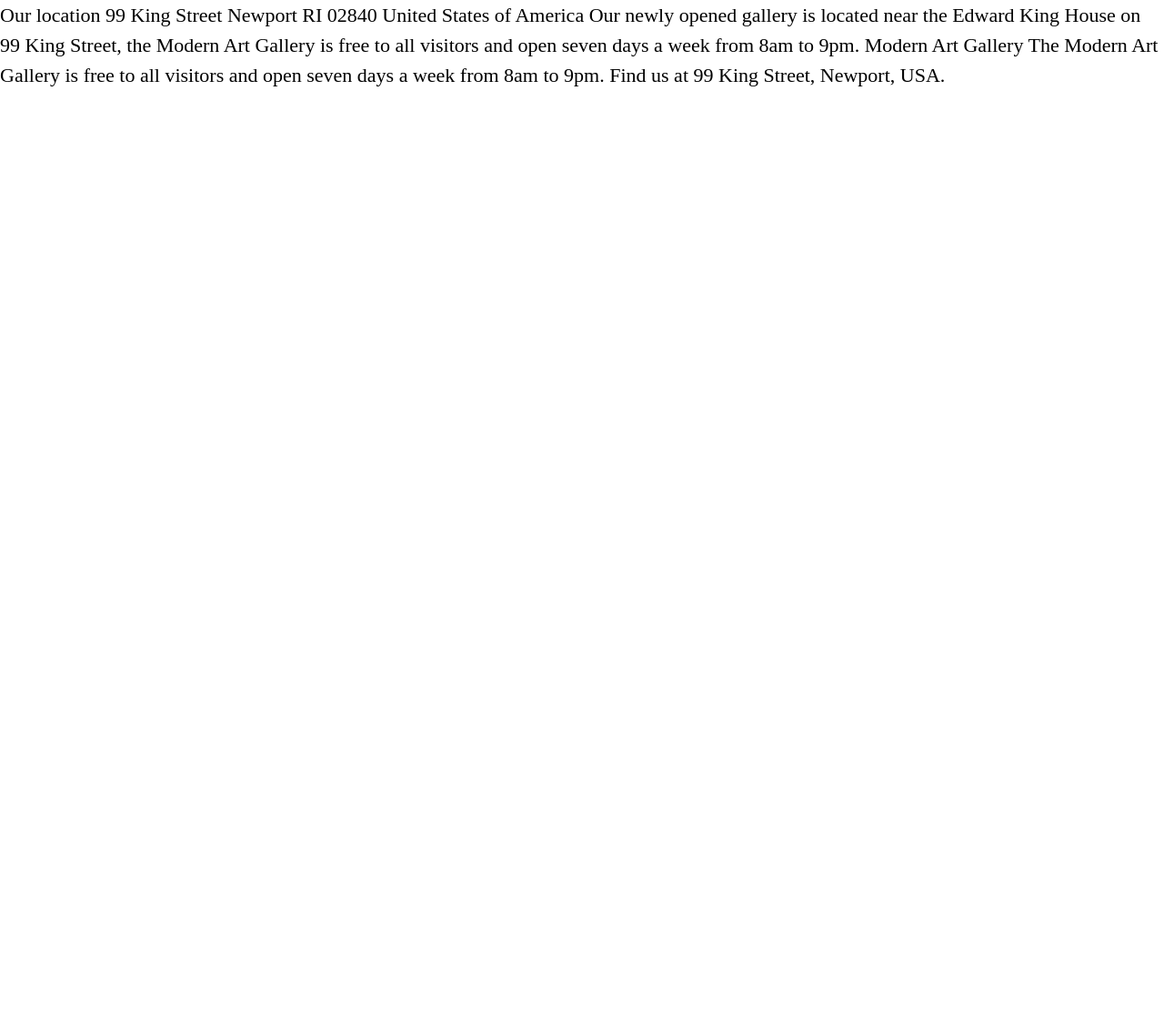
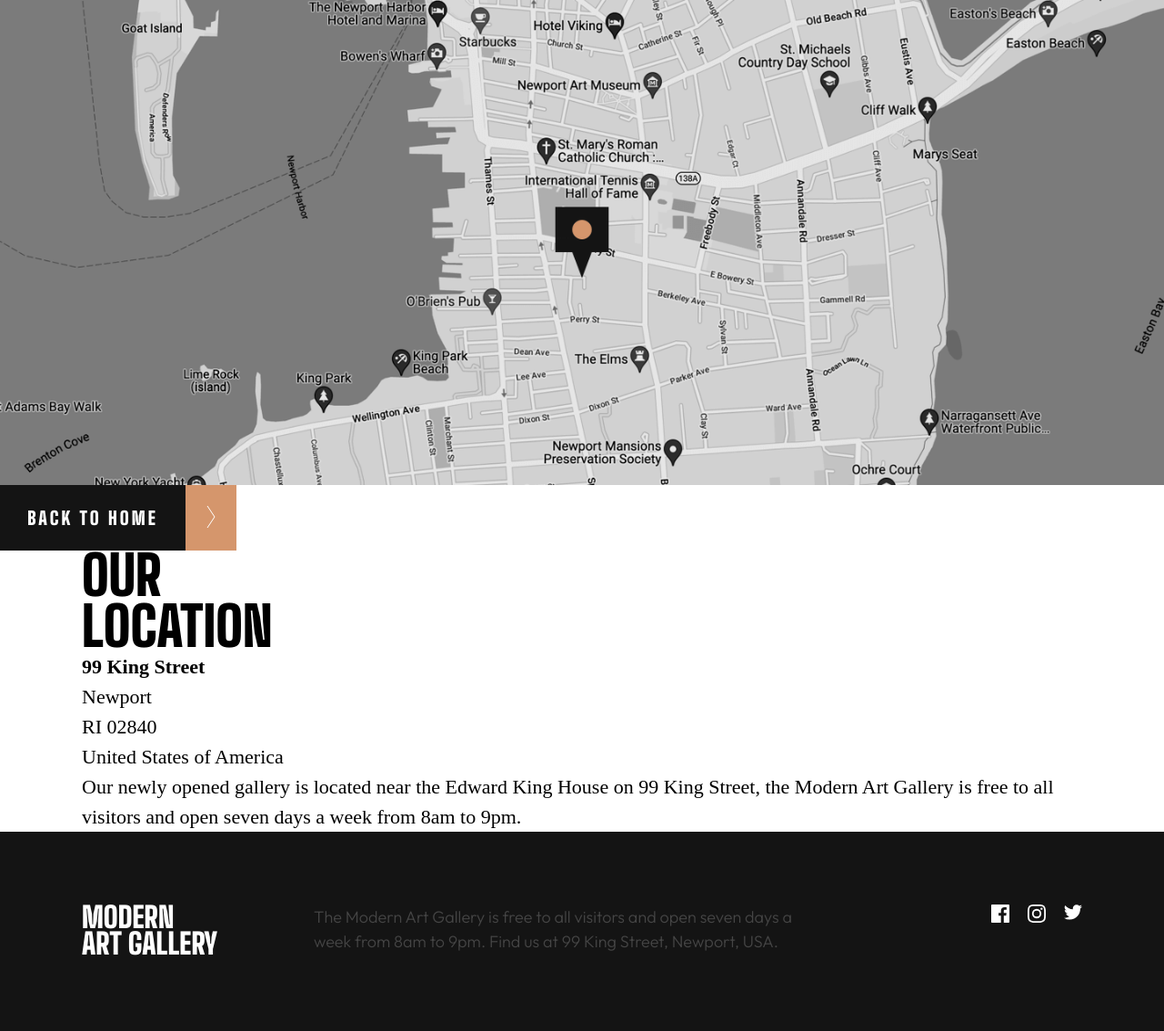
Before and after one commit to Kaji1127/Art-Gallery-Website, a website: page starter-code/location.html in a window 1280 px wide. Shown: the whole page at 91% size. Before the commit the page ends 800 px from the top, so only its background shows below. Drawn offline with Linux system fonts and the light colour scheme.

Commit message:
edit html file

```diff
--- a/starter-code/location.html
+++ b/starter-code/location.html
@@ -14,24 +14,70 @@
   <title>Frontend Mentor | Art gallery website</title>
 </head>
 <body>
+  <main>
+    <section class="map">
+      <picture>
+        <source media="(min-width: 64em)" srcset="./assets/desktop/image-map.png, ./assets/desktop/image-map@2x.png 2x">
+        <source media="(min-width: 48em)" srcset="./assets/tablet/image-map.png, ./assets/tablet/image-map@2x.png 2x">
+        <img class="map__image" src="./assets/mobile/image-map.png" srcset="./assets/mobile/image-map@2x.png 2x" alt="Map">
+      </picture>
+      <div class="button-wrapper">
+        <div class="button-container">
+            <a href="./index.html" class="button button-inverse">back to home</a>
+          </div>
+        </div>
+    </section>
 
+    <section class="location">
+      <div class="container">
+        <div class="location__content">
+          <h2 class="heading-secondary heading-secondary--white">
+            <span>Our</span>
+            <span>location</span>
+          </h2>
 
+          <div class="location__text">
+            <h4 class="heading-fourth">99 King Street</h4>
+            <div class="location__address">
+              <p>Newport</p>
+              <p>RI 02840</p>
+              <p>United States of America</p>
+            </div>
+            <p class="location__description">
+              Our newly opened gallery is located near the Edward King House on 99 King
+              Street, the Modern Art Gallery is free to all visitors and open seven days
+              a week from 8am to 9pm.
+            </p>
+          </div>
+        </div>
+      </div>
+    </section>
+  </main>
 
-  Our location
+  <footer class="footer footer--gold">
+    <div class="footer__container container">
+      <h3 class="heading-tertiary footer__heading heading-tertiary--black">
+        <span>modern</span>
+        <span>art gallery</span>
+      </h3>
+      <p class="description description--black footer__description">
+        The Modern Art Gallery is free to all visitors and open seven days a week from 8am to 9pm. Find us at 99 King Street, Newport, USA.
+      </p>
+      <div class="sns sns--black">
+        <svg class="sns__icon" xmlns="http://www.w3.org/2000/svg" width="20" height="20" id="facebook">
+          <path d="M18.896 0H1.104C.494 0 0 .494 0 1.104v17.793C0 19.506.494 20 1.104 20h9.58v-7.745H8.076V9.237h2.606V7.01c0-2.583 1.578-3.99 3.883-3.99 1.104 0 2.052.082 2.329.119v2.7h-1.598c-1.254 0-1.496.597-1.496 1.47v1.928h2.989l-.39 3.018h-2.6V20h5.098c.608 0 1.102-.494 1.102-1.104V1.104C20 .494 19.506 0 18.896 0Z"/>
+        </svg>
 
-  99 King Street
-  Newport
-  RI 02840
-  United States of America
+        <svg class="sns__icon" width="20" height="20" id="instagram" xmlns="http://www.w3.org/2000/svg">
+          <path d="M10 1.802c2.67 0 2.987.01 4.042.059 2.71.123 3.975 1.409 4.099 4.099.048 1.054.057 1.37.057 4.04 0 2.672-.01 2.988-.057 4.042-.124 2.687-1.387 3.975-4.1 4.099-1.054.048-1.37.058-4.041.058-2.67 0-2.987-.01-4.04-.058-2.718-.124-3.977-1.416-4.1-4.1-.048-1.054-.058-1.37-.058-4.041 0-2.67.01-2.986.058-4.04.124-2.69 1.387-3.977 4.1-4.1 1.054-.048 1.37-.058 4.04-.058ZM10 0C7.284 0 6.944.012 5.877.06 2.246.227.227 2.242.061 5.877.01 6.944 0 7.284 0 10s.012 3.057.06 4.123c.167 3.632 2.182 5.65 5.817 5.817 1.067.048 1.407.06 4.123.06s3.057-.012 4.123-.06c3.629-.167 5.652-2.182 5.816-5.817.05-1.066.061-1.407.061-4.123s-.012-3.056-.06-4.122C19.777 2.249 17.76.228 14.124.06 13.057.01 12.716 0 10 0Zm0 4.865a5.135 5.135 0 1 0 0 10.27 5.135 5.135 0 0 0 0-10.27Zm0 8.468a3.333 3.333 0 1 1 0-6.666 3.333 3.333 0 0 1 0 6.666Zm5.338-9.87a1.2 1.2 0 1 0 0 2.4 1.2 1.2 0 0 0 0-2.4Z"/>
+        </svg>
 
-  Our newly opened gallery is located near the Edward King House on 99 King
-  Street, the Modern Art Gallery is free to all visitors and open seven days
-  a week from 8am to 9pm.
-
-  Modern Art Gallery
-
-  The Modern Art Gallery is free to all visitors and open seven days a week
-  from 8am to 9pm. Find us at 99 King Street, Newport, USA.
+        <svg class="sns__icon" width="20" height="17" id="twitter" xmlns="http://www.w3.org/2000/svg">
+          <path d="M20 2.172a8.192 8.192 0 0 1-2.357.646 4.11 4.11 0 0 0 1.805-2.27 8.22 8.22 0 0 1-2.606.996A4.096 4.096 0 0 0 13.847.248c-2.65 0-4.596 2.472-3.998 5.037A11.648 11.648 0 0 1 1.392 1a4.109 4.109 0 0 0 1.27 5.478 4.086 4.086 0 0 1-1.858-.513c-.045 1.9 1.318 3.679 3.291 4.075a4.113 4.113 0 0 1-1.853.07 4.106 4.106 0 0 0 3.833 2.849A8.25 8.25 0 0 1 0 14.658a11.616 11.616 0 0 0 6.29 1.843c7.618 0 11.923-6.434 11.663-12.205A8.354 8.354 0 0 0 20 2.172Z"/>
+        </svg>
+      </div>
+    </div>
+  </footer>
 
 </body>
 </html>
```
Also changed, not shown: starter-code/index.html (+1 -1 lines).
